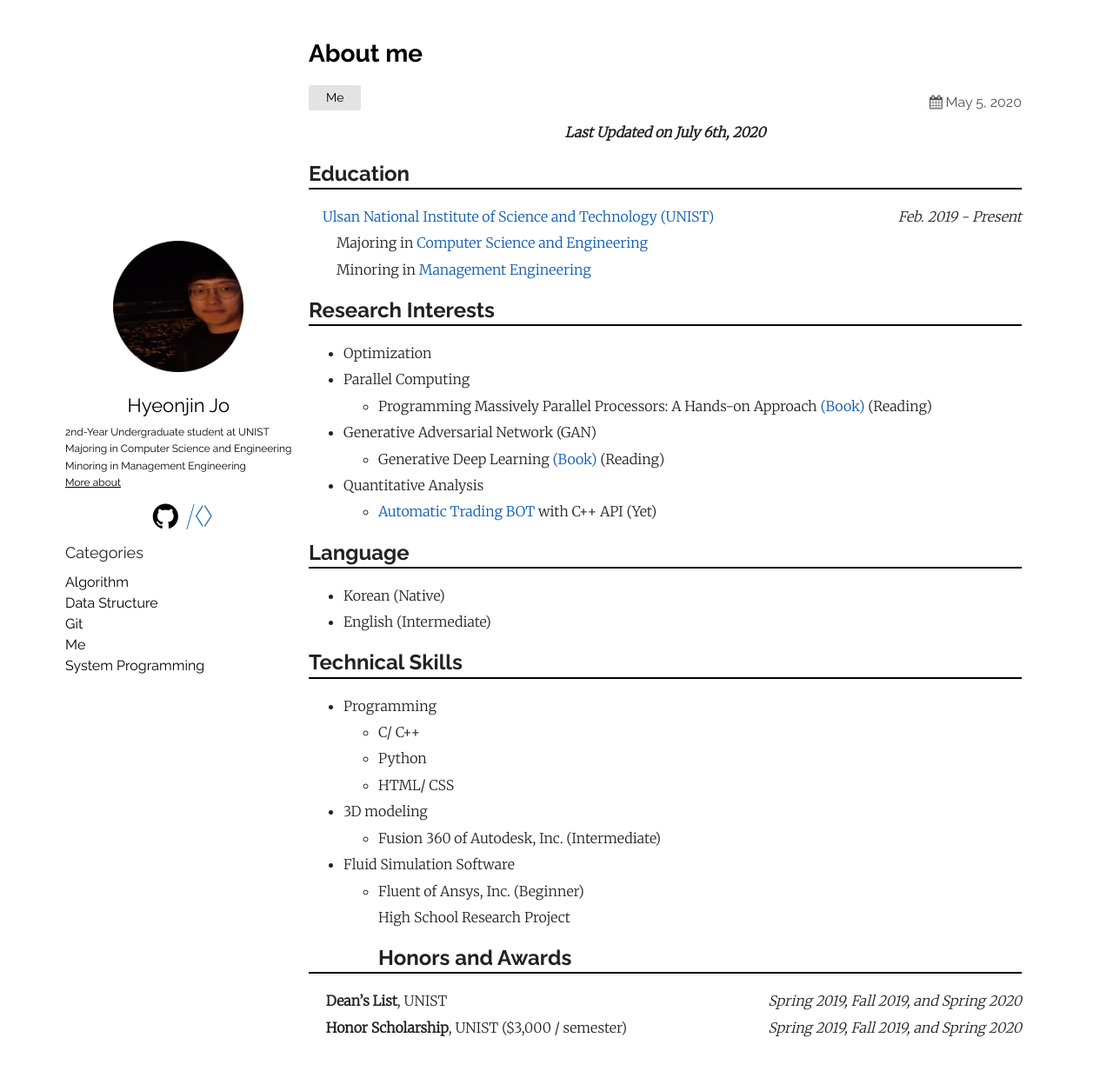
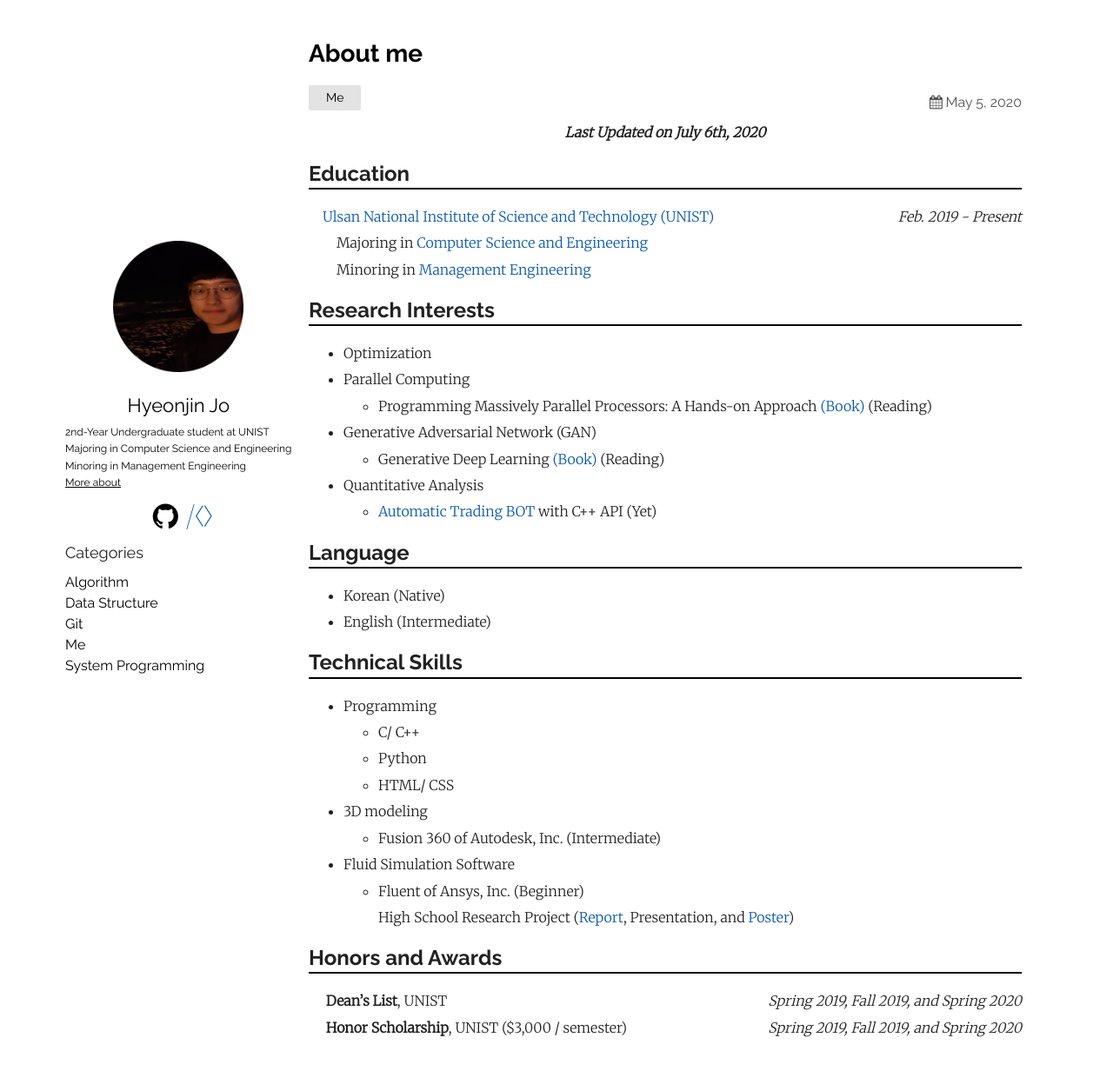
Before and after one commit to thinkin9/thinkin9.github.io, a Jekyll site: the page built from _posts/2020-05-05-About-me.markdown, in a window 1280 px wide and 1242 px high. Shown: the top 1232 px of the window at 87% size. Built offline with Jekyll 4.4.1, drawn with Linux system fonts in a browser that asks for light colours.

Commit message:
Default_post

```diff
--- a/_posts/2020-05-05-About-me.markdown
+++ b/_posts/2020-05-05-About-me.markdown
@@ -43,7 +43,8 @@ categories: Me
     * Fusion 360 of Autodesk, Inc. (Intermediate)
 * Fluid Simulation Software
     * Fluent of Ansys, Inc. (Beginner)
-    High School Research Project
+    High School Research Project ([Report](/inventory/Report.hwp), Presentation, and [Poster]("/inventory/Poster.pdf"))
+
 ## Honors and Awards
 <hr style="height: 2px; border:none; margin-top: -1em; margin-bottom:0.5em; padding: 0; background:black">
 
```
